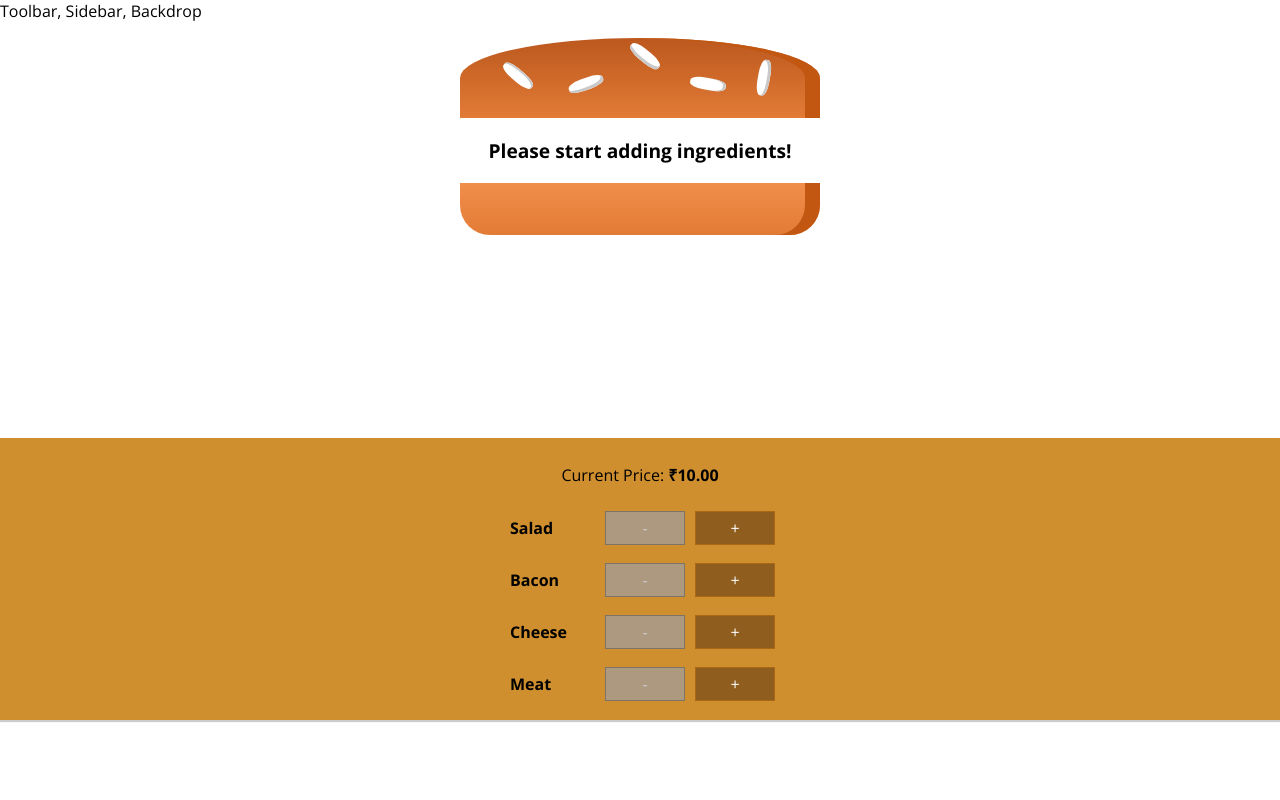
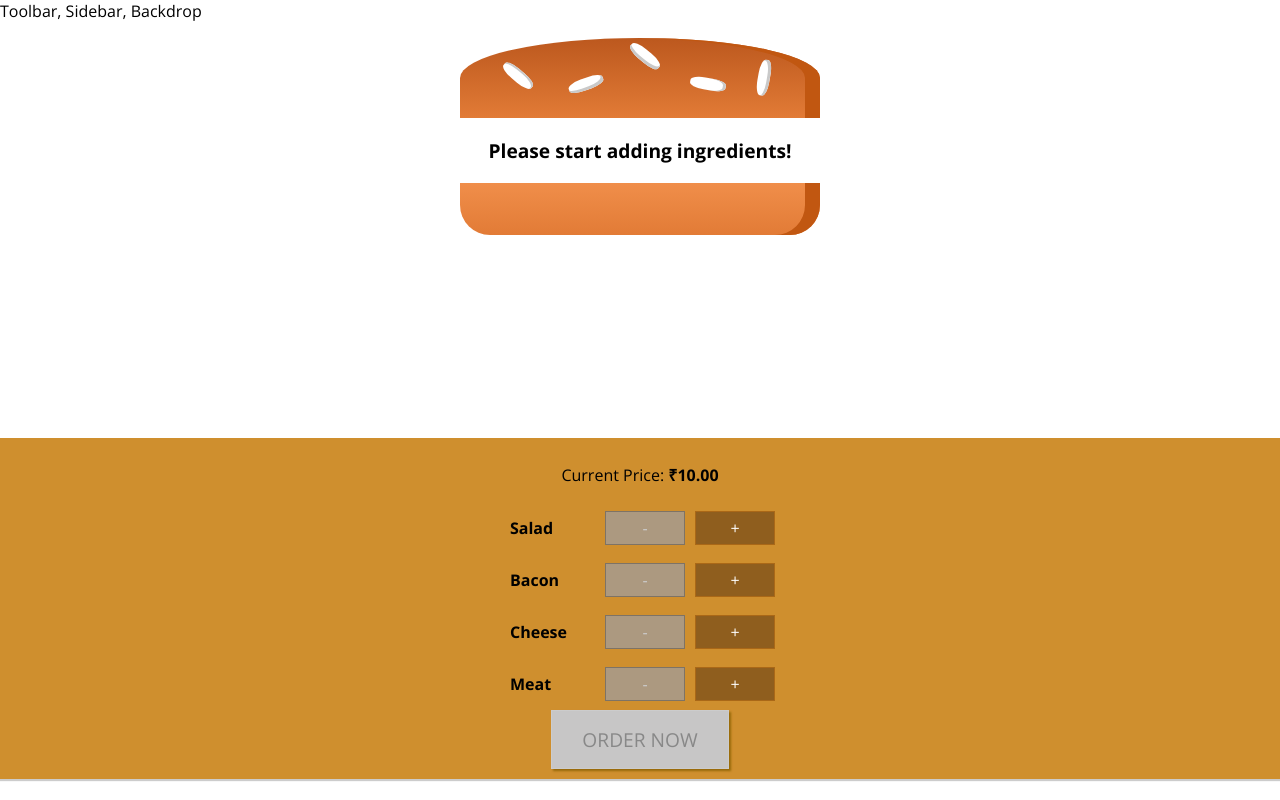
Before and after one commit to 3atharvkurdukar/udemy-react, a React (Create React App) app: page / in a window 1280 px wide. Built offline with nearby package versions, Linux system fonts and the light colour scheme.

Commit message:
Adding order button

```diff
--- a/src/components/Burger/BuildControls/BuildControls.js
+++ b/src/components/Burger/BuildControls/BuildControls.js
@@ -21,6 +21,7 @@ const buildControls = (props) => (
                     disabled={props.disabled[control.type]} />
             )
         )}
+        <button className={classes.OrderButton} disabled={!props.purchasable}>ORDER NOW</button>
     </div>
 );
 
--- a/src/components/Burger/BuildControls/BuildControls.module.css
+++ b/src/components/Burger/BuildControls/BuildControls.module.css
@@ -8,3 +8,44 @@
     margin: auto;
     padding: 10px 0;
 }
+
+.OrderButton {
+    background-color: #DAD735;
+    outline: none;
+    cursor: pointer;
+    border: 1px solid #966909;
+    color: #966909;
+    font-family: inherit;
+    font-size: 1.2em;
+    padding: 15px 30px;
+    box-shadow: 2px 2px 2px #966909;
+}
+
+.OrderButton:hover, .OrderButton:active {
+    background-color: #A0DB41;
+    border: 1px solid #966909;
+    color: #966909;
+}
+
+.OrderButton:disabled {
+    background-color: #C7C6C6;
+    cursor: not-allowed;
+    border: 1px solid #ccc;
+    color: #888888;
+}
+
+.OrderButton:not(:disabled) {
+    animation: enable 0.3s linear;
+}
+
+@keyframes enable {
+    0% {
+        transform: scale(1);
+    }
+    60% {
+        transform: scale(1.1);
+    }
+    100% {
+        transform: scale(1);
+    }
+}
--- a/src/containers/BurgerBuilder/BurgerBuilder.js
+++ b/src/containers/BurgerBuilder/BurgerBuilder.js
@@ -19,8 +19,18 @@ class BurgerBuilder extends Component {
             cheese: 0,
             meat: 0
         },
-        totalPrice: 10
+        totalPrice: 10,
+        purchasable: false
     };
+
+    updatePurchaseState = (ingredients) => {
+        const sum = Object.keys(ingredients)
+            .map((igKey) => ingredients[igKey])
+            .reduce((sum, el) => { return sum + el;}, 0);
+        this.setState({
+            purchasable: sum > 0
+        });
+    }
 
     addIngredientHandler = (type) => {
         const oldCount = this.state.ingredients[type];
@@ -34,6 +44,7 @@ class BurgerBuilder extends Component {
             ingredients: updatedIngredients,
             totalPrice: updatedPrice
         });
+        this.updatePurchaseState(updatedIngredients);
     }
 
     removeIngredientHandler = (type) => {
@@ -48,6 +59,7 @@ class BurgerBuilder extends Component {
                 ingredients: updatedIngredients,
                 totalPrice: updatedPrice
             });
+            this.updatePurchaseState(updatedIngredients);
         }
     }
 
@@ -58,7 +70,6 @@ class BurgerBuilder extends Component {
         for (let key in disabledInfo) {
             disabledInfo[key] = (disabledInfo[key] <= 0);
         }
-        console.log(disabledInfo);
         return (
             <Aux>
                 <Burger ingredients={this.state.ingredients} />
@@ -66,7 +77,8 @@ class BurgerBuilder extends Component {
                     ingredientAdded={this.addIngredientHandler}
                     ingredientRemoved={this.removeIngredientHandler}
                     disabled={disabledInfo}
-                    price={this.state.totalPrice} />
+                    price={this.state.totalPrice}
+                    purchasable={this.state.purchasable} />
             </Aux>
         );
     }
```
